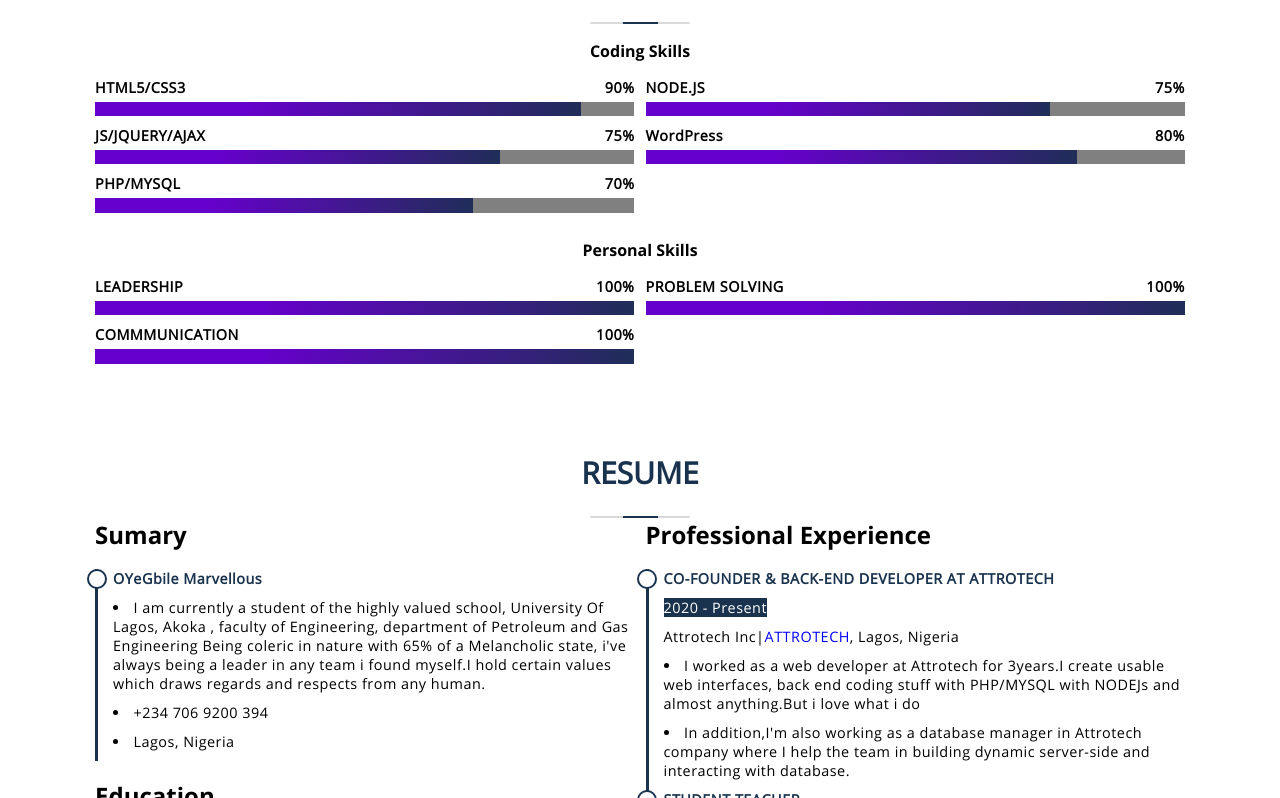
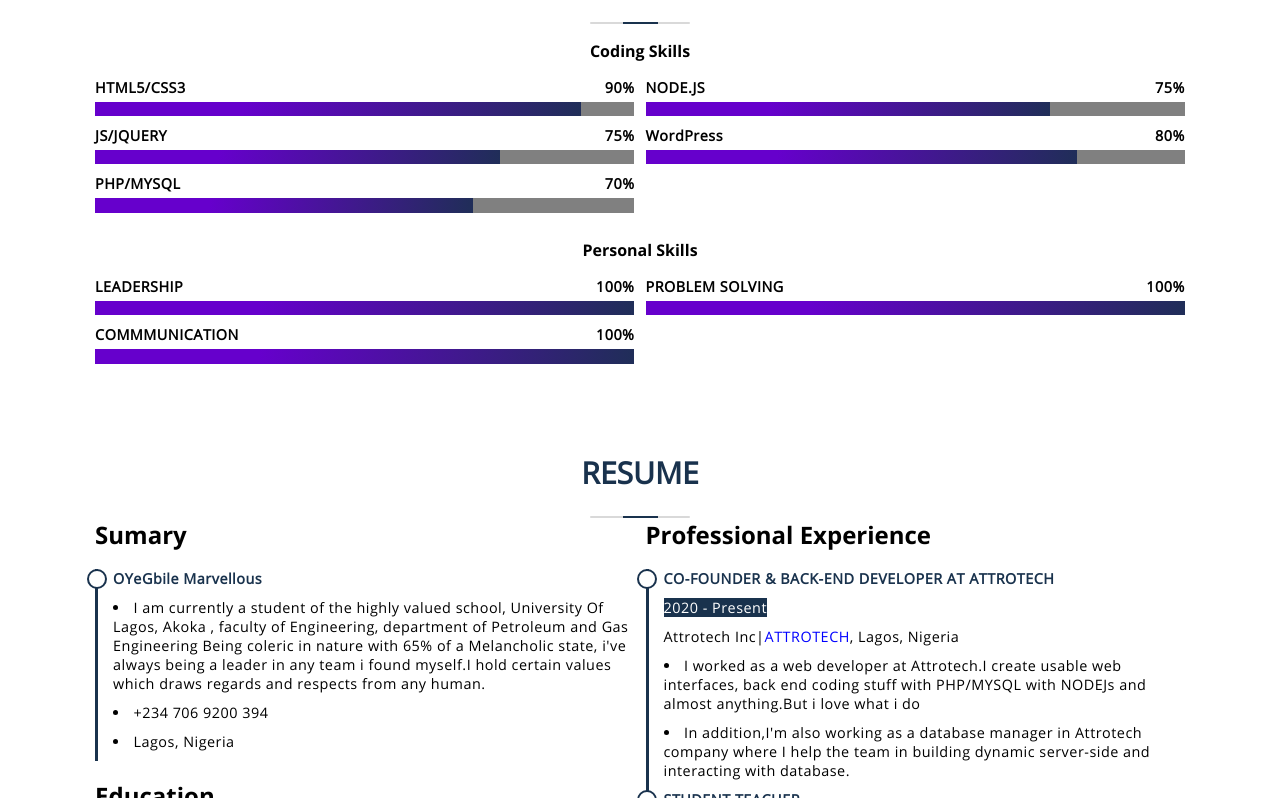
Before and after one commit to Marvis111/marvellous, a plain HTML site: page index.html in a window 1280 px wide. Shown: the part 1642-2440 px from the top of the page. Drawn offline with Linux system fonts and the light colour scheme; files whose address does not match are found by name.

Commit message:
Update index.html

```diff
--- a/index.html
+++ b/index.html
@@ -5,7 +5,7 @@
 
     <meta content="width=device-width, initial-scale=1.0" name="viewport">
 	<title>PORTFOLIO</title>
-	<meta content=" Full Stack Web Developer with a focus on Front-end and Mobile application." name="description">
+	<meta content=" Full Stack Web Developer with a focus on back-end and Mobile application." name="description">
   	<meta content="Oyegbimile , Oyegbimile Marvellous , Marvellous's Biography , Marvellous's Portfolio" name="keywords">
   	<!--icons link-->
   	<link rel="stylesheet" href="fonts/icomoon/style.css">
@@ -118,7 +118,7 @@
 	              <div class="col-lg-6">
 	                <ul>
 	                  <li> <span> <strong>HTML5/CSS3</strong> <strong>90%</strong></span><progress value="90" max="100"></li>
-	                  <li> <span><strong>JS/JQUERY/AJAX</strong><strong>75%</strong></span><progress value="75" max="100"></li>
+	                  <li> <span><strong>JS/JQUERY</strong><strong>75%</strong></span><progress value="75" max="100"></li>
 	                  <li> <span><strong>PHP/MYSQL</strong> <strong>70%</strong></span> <progress value="70" max="100"></li>
 	                </ul>
 	              </div>
@@ -197,7 +197,7 @@
 		                  <li style="padding-top: 0px;"> <strong style="text-transform: uppercase;">Co-founder & BACK-END DEVELOPER At ATTROTECH</strong> </li>
 		                  <li > <span style="background-color: var(--deepblue--);color: white;">2020 - Present </span></li>
 		                  <li>Attrotech Inc|<a href="http://www.attrotech.company" style="text-decoration: none; color: blue">ATTROTECH</a>, Lagos, Nigeria</li>
-		                  <li style="list-style-type: disc;list-style-position: inside;">I worked as a web developer at Attrotech for 3years.I create usable web interfaces, back end coding stuff with PHP/MYSQL with NODEJs and almost anything.But i love what i do </li>
+		                  <li style="list-style-type: disc;list-style-position: inside;">I worked as a web developer at Attrotech.I create usable web interfaces, back end coding stuff with PHP/MYSQL with NODEJs and almost anything.But i love what i do </li>
 		                  <li style="list-style-type: disc;list-style-position: inside;">In addition,I'm also working as a database manager in Attrotech company where I help the team in building dynamic server-side and interacting with database. </li>
 		                </ul>
 		                <ul class="experience">
@@ -283,7 +283,7 @@
 		                <ul class="education">
 	                	 	<div class="circle"></div>
 		                  <li style="padding-top: 0px;"> <strong><b style="font-size: 30px;" class="icon-laptop_chromebook"></b><h2>Backend engineering</h2></strong>  </li>
-		                  <li> Im a backend engineer with over 2 years experience in PHP- MYSQL.I use jquery-ajax and nodeJs in my day-to-day web application building. I can manage a database effectively.</li>
+		                  <li> Im a backend engineer with knowledge of PHP- MYSQL.I use jquery-ajax and nodeJs in my day-to-day web application building. I can manage a database effectively.</li>
 
 		                </ul>
 	                </ul>
```
